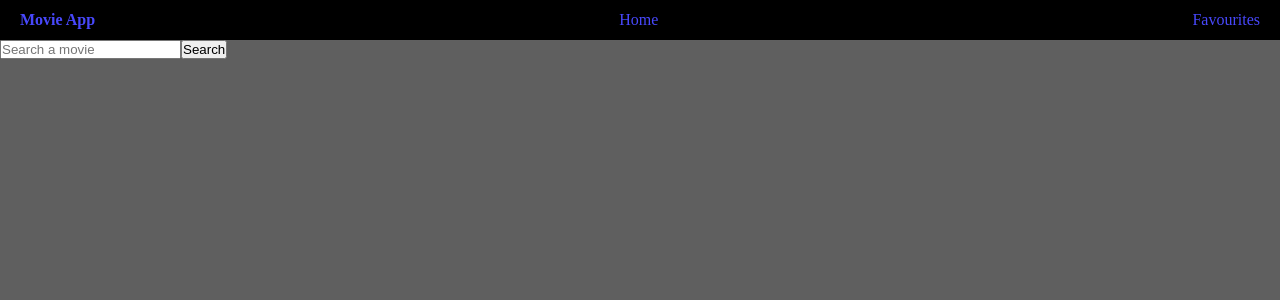
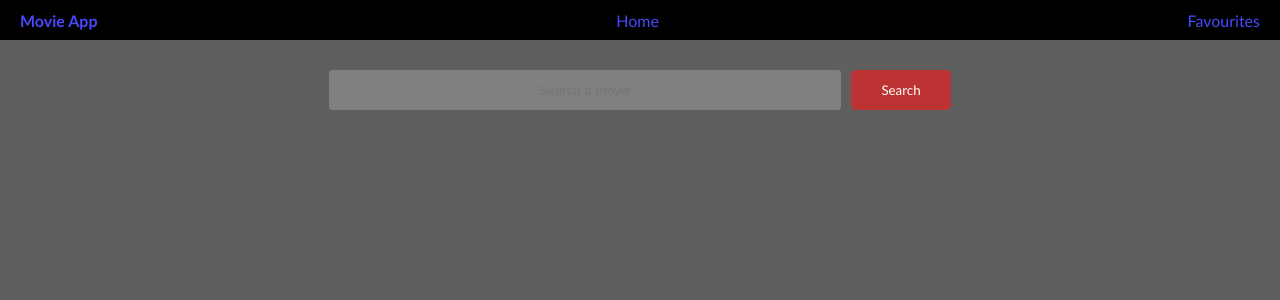
Before and after one commit to savageme6ix/Movie-App, a React (Vite) app: page / in a window 1280 px wide. Shown: the top 300 px of the page. Built offline with nearby package versions, Linux system fonts and the light colour scheme.

Commit message:
Styles search Component

```diff
--- a/src/index.css
+++ b/src/index.css
@@ -5,6 +5,7 @@
 }
 body{
     background-color: rgb(95, 95, 95);
+    font-family: 'Trebuchet MS', 'Lucida Sans Unicode', 'Lucida Grande', 'Lucida Sans', Arial, sans-serif;
 }
 
 .headerContainer{
@@ -24,3 +25,29 @@ body{
 .headerContainer a{
      margin-right: 10px;
 }
+
+.searchContainer{
+    display: flex;
+    flex-direction: row;
+    justify-content: center;
+    margin-top: 30px;
+}
+.searchContainer input{
+    height: 40px;
+    width: 40%;
+    margin-right: 10px;
+    border: solid 1px transparent;
+    border-radius: 4px;
+    background-color: gray;
+    color: white;
+    text-align: center;
+}
+.searchContainer button{
+    color: white;
+    background-color: rgb(189, 51, 51);
+    width: 100px;
+    border-radius: 5px;
+    border: solid 1px transparent ;
+    font-family: inherit;
+    text-align: center;
+}
```
